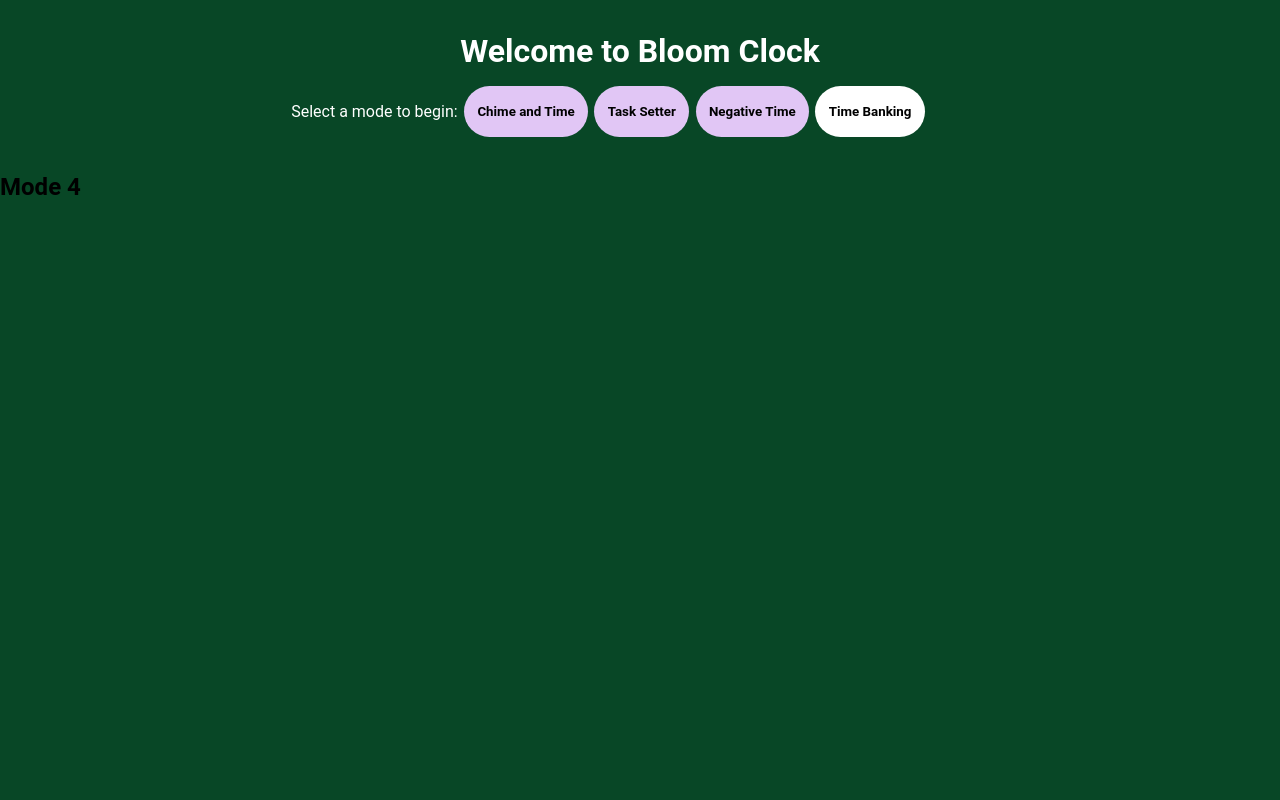
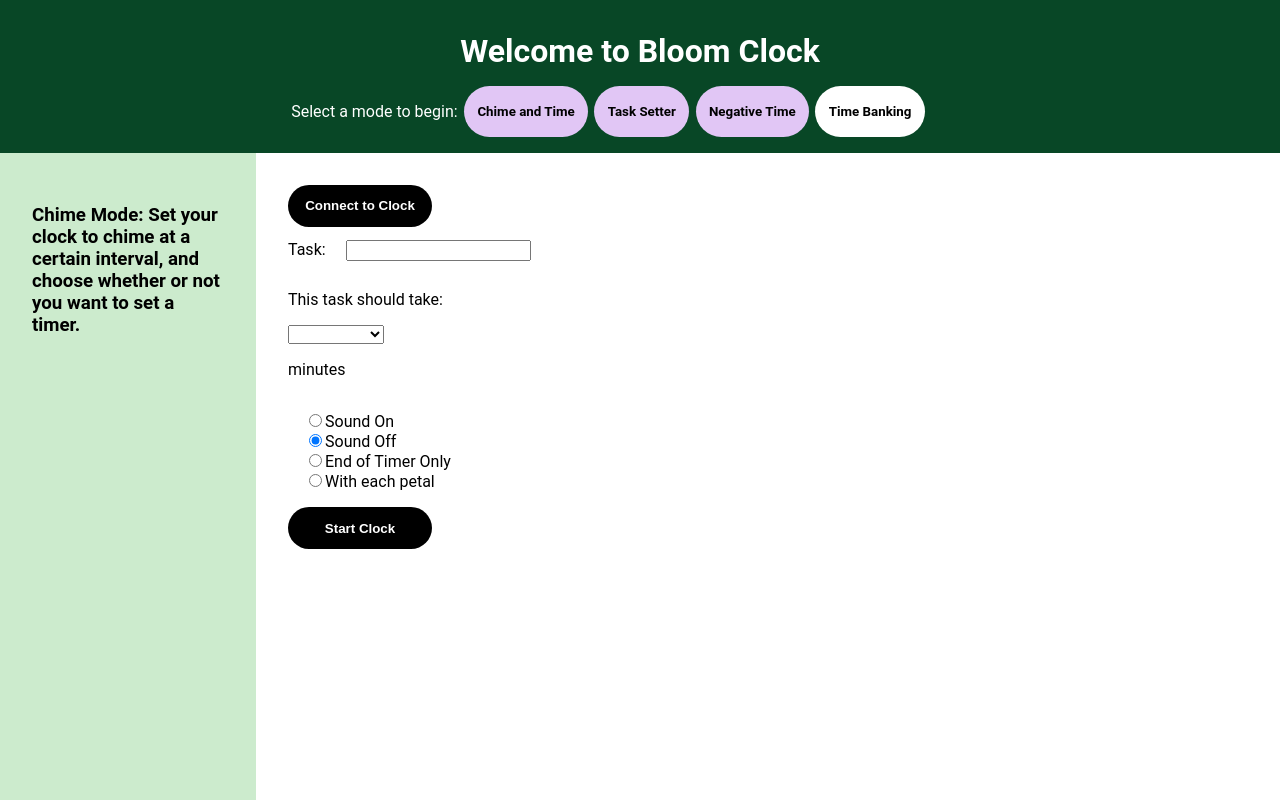
Before and after one commit to kailaho/capstoneTest, a React (Vite) app in the folder my-react-app/: page / in a window 1280 px wide. Both pictures are taken after a click on the button "Time Banking". Shown: the top 800 px of the page. Built offline with nearby package versions, Linux system fonts and the light colour scheme.

Commit message:
more progress

```diff
--- a/my-react-app/src/App.css
+++ b/my-react-app/src/App.css
@@ -81,6 +81,11 @@ body{
   width: 10%;
 }
 
+#bankTask{
+  margin: 1em;
+  margin-left: 0em;
+}
+
 .radioWrapper{
   padding: 1em;
   display: flex;
--- a/my-react-app/src/App.jsx
+++ b/my-react-app/src/App.jsx
@@ -13,6 +13,7 @@ function App() {
   const [chimeTime, setChimeTime] = useState(0);
   const [soundMode, setSoundMode] = useState(2); // Default to sound on
   const [tasks, setTasks] = useState(Array.from({ length: 5 }, () => ({task:'', time: 0})));
+  const [bankTask, setBankTask] = useState('');
 
   const connectToDevice = async () => {
     try {
@@ -52,6 +53,10 @@ function App() {
     setSoundMode(value);
   };
 
+  const handleBankTaskChange = (value) => {
+    setBankTask(value);
+  }
+
   const sendCommand = async (combinedMessage) => {
     if (bleServer && bleServer.connected) {
       try {
@@ -64,6 +69,7 @@ function App() {
       }
     }
   };
+
 
   const handleChangeTask = (index, value) => {
     const newTasks = [...tasks];
@@ -259,7 +265,77 @@ function App() {
           </>
         );
       case 4:
-        return <h2>Mode 4</h2>;
+        const timeBankingSettings = JSON.stringify([`${mode}`, `${timer}`, `${soundMode}`, `${chimeTime}`, bankTask]);
+        return (<>
+          <div id="desc">
+            <h3>Chime Mode: Set your clock to chime at a certain interval, and choose whether or not you want to set a timer.</h3>
+          </div>
+
+          <div id="prog">
+            <button className="blackButton" onClick={connectToDevice} disabled={connected}>
+              {connected ? 'Connected' : 'Connect to Clock'}
+            </button>
+
+            <div>
+            <label id="bankTask">Task: </label>
+            <input
+              type="text"
+              id="bankTask"
+              maxLength={32}
+              onChange={(e) => handleBankTaskChange(e.target.value)}
+            />
+          </div>
+
+
+            <p>This task should take:</p>
+            <select id="timerDuration" value={timer} onChange={handleTimerChange}>
+              <option value="0"></option>
+              {[...Array(60)].map((_, index) => (
+                <option key={index} value={index + 1}>{index + 1}</option>
+              ))}
+            </select>
+            <p>minutes</p>
+
+            <div className="radioWrapper">
+              <label>
+                <input type="radio" value="1" checked={soundMode === 1} onChange={() => handleSoundChange(1)} />
+                Sound On
+              </label>
+              <label>
+                <input type="radio" value="2" checked={soundMode === 2} onChange={() => handleSoundChange(2)} />
+                Sound Off
+              </label>
+              <label>
+                <input type="radio" value="3" checked={soundMode === 3} onChange={() => handleSoundChange(3)} />
+                End of Timer Only
+              </label>
+              <label>
+                <input type="radio" value="4" checked={soundMode === 4} onChange={() => handleSoundChange(4)} />
+                With each petal
+              </label>
+            </div>
+
+            {soundMode === 1 && (
+              <div id="chimeWrapper">
+                <p>Chime every: </p>
+                <select id="chimeFreq" value={chimeTime} onChange={handleChimeTime}>
+                  <option value="0"></option>
+                  {[...Array(60)].map((_, index) => (
+                    <option key={index} value={index + 1}>{index + 1}</option>
+                  ))}
+                </select>
+                <p>minutes</p>
+              </div>
+            )}
+
+
+            <button className="blackButton" onClick={() => sendCommand(timeBankingSettings)} disabled={!connected}>
+              Start Clock
+            </button>
+
+            {error && <p>Error: {error}</p>}
+          </div>
+        </>);
       default:
         return null;
     }
```
